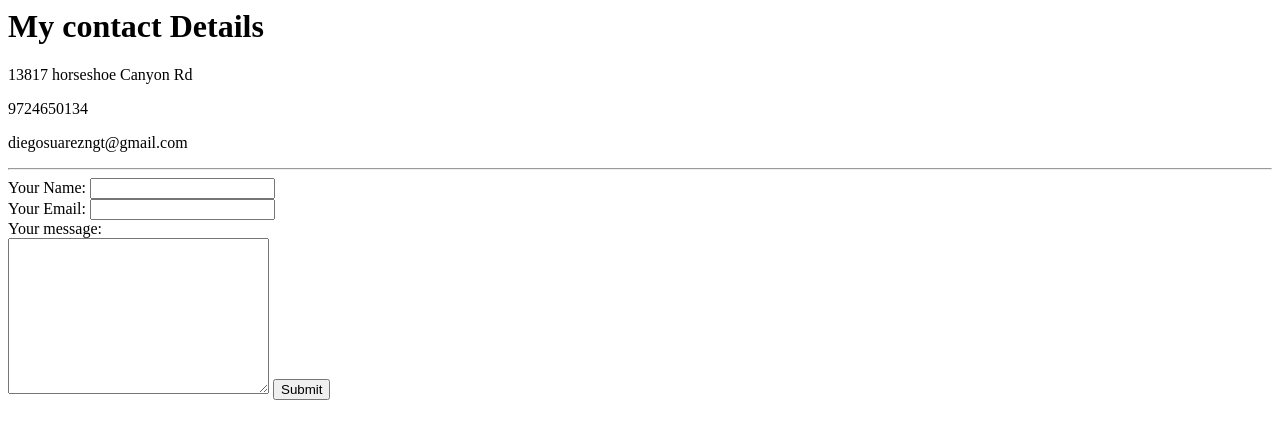
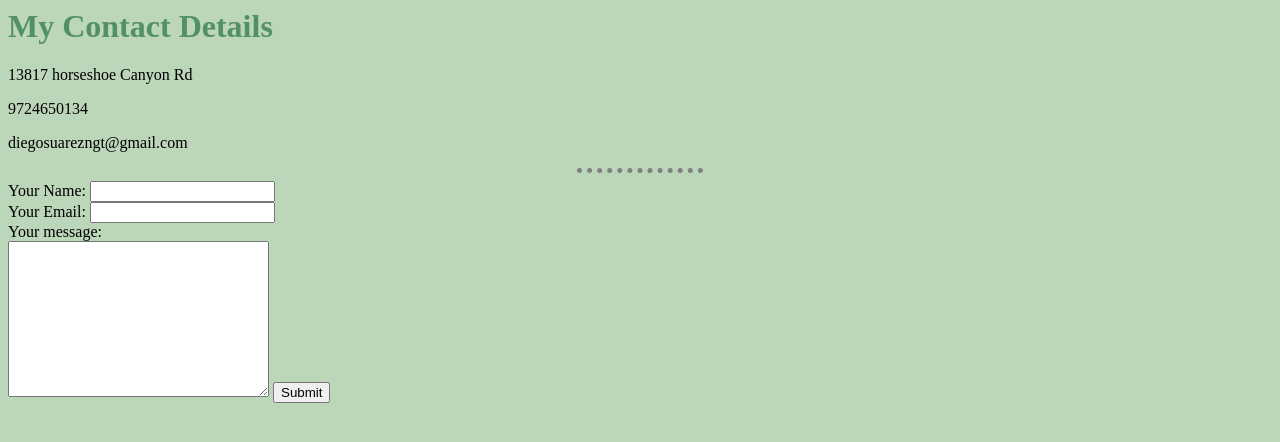
Before and after one commit to DiegoS24/Fullstack_Projects, a plain HTML site: page contact-me.html in a window 1280 px wide. Drawn offline with Linux system fonts and the light colour scheme.

Commit message:
added css

```diff
--- a/contact-me.html
+++ b/contact-me.html
@@ -1,9 +1,10 @@
 <head>
     <meta charset="utf-8">
     <title>Contact me</title>
+    <link rel="stylesheet" href="css/styles.css">
 </head>
 <body>
-    <h1>My contact Details</h1>
+    <h1>My Contact Details</h1>
     <p>13817 horseshoe Canyon Rd</p>
     <p>9724650134</p>
     <p>diegosuarezngt@gmail.com</p>
--- /dev/null
+++ b/css/styles.css
@@ -0,0 +1,17 @@
+body {
+    background-color: #BBD6B8;
+}
+hr {
+    border-style: none;
+    border-top-style: dotted;
+    border-color: gray;
+    border-width: 5px;
+    width: 10%;
+}
+h1 {
+    color: #539165;
+}
+
+h3 {
+    color: #5D9C59;
+}
```
Also changed, not shown: hobbies.html (+4 -0 lines), index.html (+1 -0 lines).
